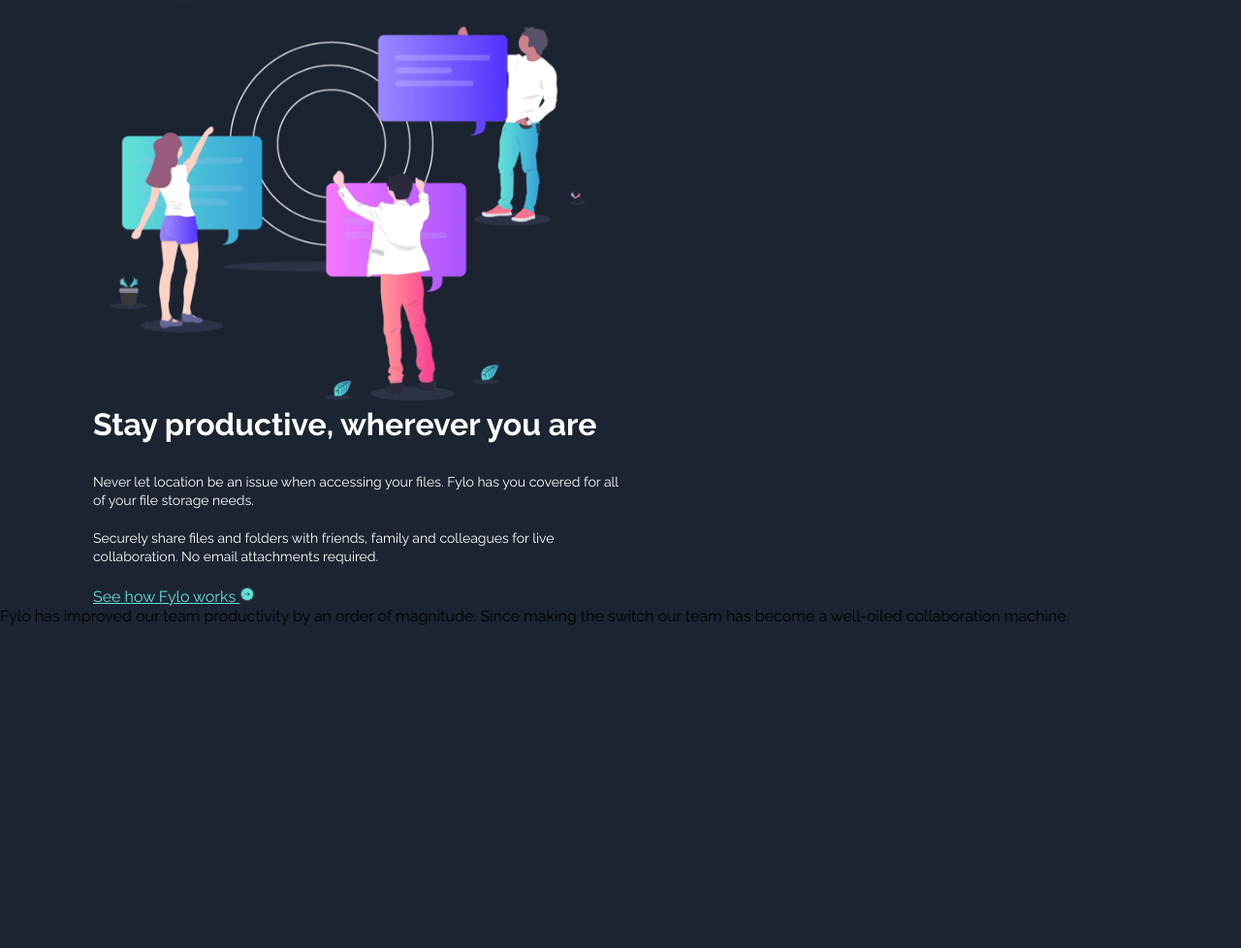
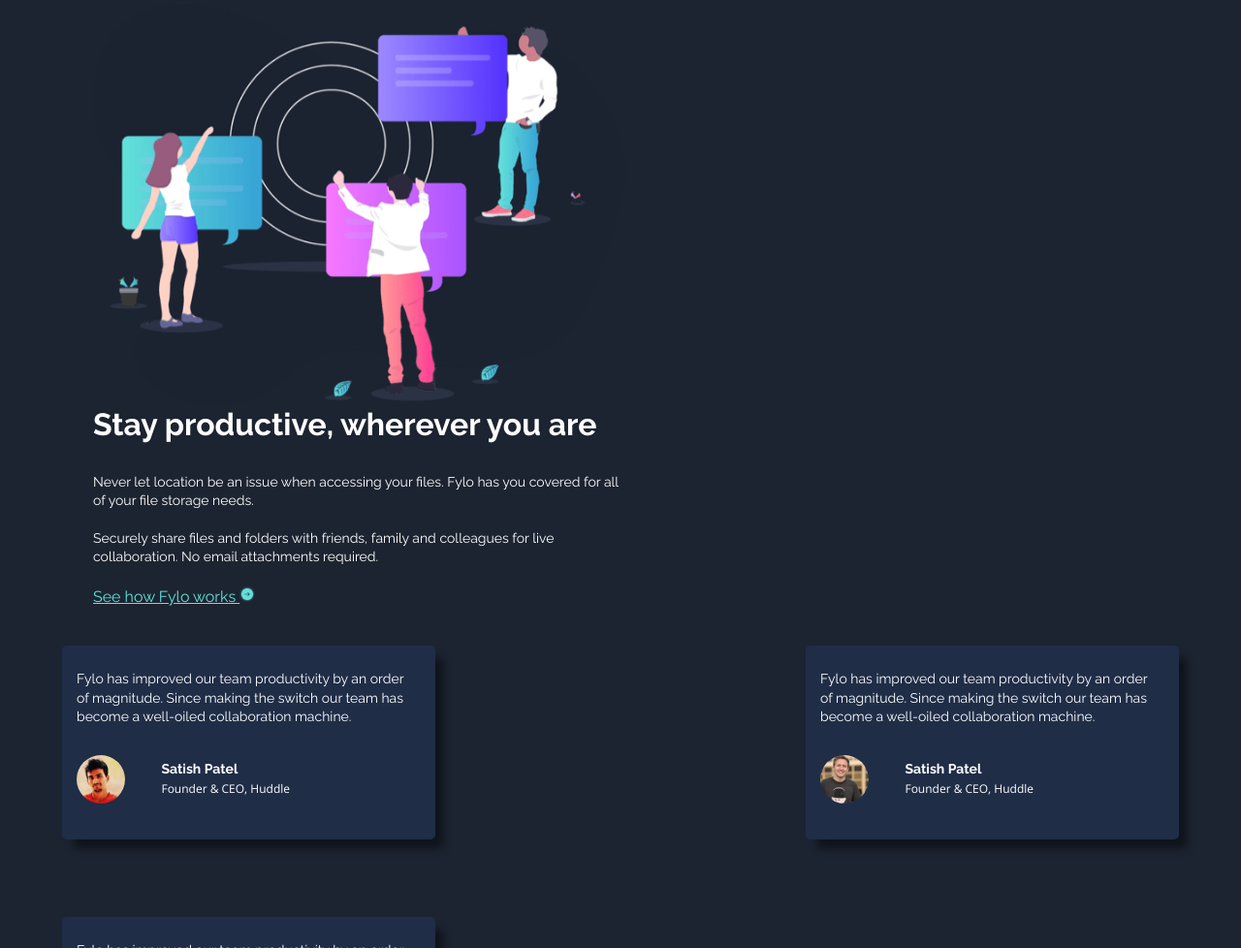
Before and after one commit to mitrovicbojan/fylo-frontendmentor, a plain HTML site: page index.html in a window 1280 px wide. Shown: the part 1822-2800 px from the top of the page at 97% size. Before the commit the page ends 2467 px from the top, so only its background shows below. Drawn offline with nearby package versions, Linux system fonts and the light colour scheme.

Commit message:
profiles

```diff
--- a/index.html
+++ b/index.html
@@ -138,6 +138,45 @@
             Since making the switch our team has become a well-oiled
             collaboration machine.
           </p>
+          <div class="profile-container">
+            <div class="profile-card-1"></div>
+            <div class="profile-description">
+              <h4>Satish Patel</h4>
+              <span>Founder & CEO, Huddle</span>
+            </div>
+          </div>
+        </div>
+      </div>
+      <div class="cards">
+        <div class="testimonial-description">
+          <p>
+            Fylo has improved our team productivity by an order of magnitude.
+            Since making the switch our team has become a well-oiled
+            collaboration machine.
+          </p>
+          <div class="profile-container">
+            <div class="profile-card-2"></div>
+            <div class="profile-description">
+              <h4>Satish Patel</h4>
+              <span>Founder & CEO, Huddle</span>
+            </div>
+          </div>
+        </div>
+      </div>
+      <div class="cards">
+        <div class="testimonial-description">
+          <p>
+            Fylo has improved our team productivity by an order of magnitude.
+            Since making the switch our team has become a well-oiled
+            collaboration machine.
+          </p>
+          <div class="profile-container">
+            <div class="profile-card-3"></div>
+            <div class="profile-description">
+              <h4>Satish Patel</h4>
+              <span>Founder & CEO, Huddle</span>
+            </div>
+          </div>
         </div>
       </div>
     </section>
--- a/style.css
+++ b/style.css
@@ -5,7 +5,7 @@
   --blue-intro: hsl(217, 28%, 15%); /*intro and email sign up background */
   --blue-back: hsl(218, 28%, 13%); /*main background */
   --blue-footer: hsl(216, 53%, 9%); /*footer*/
-  --blue-testimonials: hsl(219, 30%, 18%); /*testimonials*/
+  --blue-testimonials: hsl(219, 40%, 20%); /*testimonials*/
   --cyan: hsl(176, 68%, 64%); /*inside call-to-action */
   --blue: hsl(198, 60%, 50%); /*inside call-to-action */
   --light-red: hsl(0, 100%, 63%); /*error*/
@@ -117,7 +117,7 @@ nav {
 .services-page {
   width: 100%;
   margin: auto;
-  background: var(--blue-back);
+  background: #181f2b;
   position: relative;
   top: -210px;
   z-index: -10;
@@ -180,6 +180,73 @@ nav {
 .about-description a {
   text-decoration: underline;
   color: var(--cyan);
+}
+
+.testimonials {
+  width: 90%;
+  min-height: 70vh;
+  margin: auto;
+  display: flex;
+  justify-content: space-between;
+  flex-wrap: wrap;
+  align-items: center;
+  position: relative;
+}
+.cards {
+  width: 385px;
+  height: 200px;
+  background: var(--blue-testimonials);
+  padding: 25px 15px;
+  box-shadow: 10px 11px 8px -2px rgba(0, 0, 0, 0.47);
+  -webkit-box-shadow: 10px 11px 8px -2px rgba(0, 0, 0, 0.47);
+  -moz-box-shadow: 10px 11px 8px -2px rgba(0, 0, 0, 0.47);
+  border-radius: 5px;
+}
+.testimonial-description {
+  width: 345px;
+  font-size: 14px;
+  line-height: 1.2rem;
+}
+.testimonial-description p {
+  color: var(--white);
+}
+.profile-container {
+  width: 220px;
+  display: flex;
+  justify-content: space-between;
+  align-items: center;
+  margin-top: 30px;
+}
+.profile-card-1 {
+  width: 50px;
+  height: 50px;
+  background: url(/images/profile-1.jpg);
+  background-size: cover;
+  background-position: center;
+  border-radius: 50%;
+}
+
+.profile-card-2 {
+  width: 50px;
+  height: 50px;
+  background: url(/images/profile-2.jpg);
+  background-size: cover;
+  background-position: center;
+  border-radius: 50%;
+}
+
+.profile-card-3 {
+  width: 50px;
+  height: 50px;
+  background: url(/images/profile-3.jpg);
+  background-size: cover;
+  background-position: center;
+  border-radius: 50%;
+}
+
+span {
+  color: var(--white);
+  font-size: 12px;
 }
 
 @media screen and (max-width: 375px) {
```
